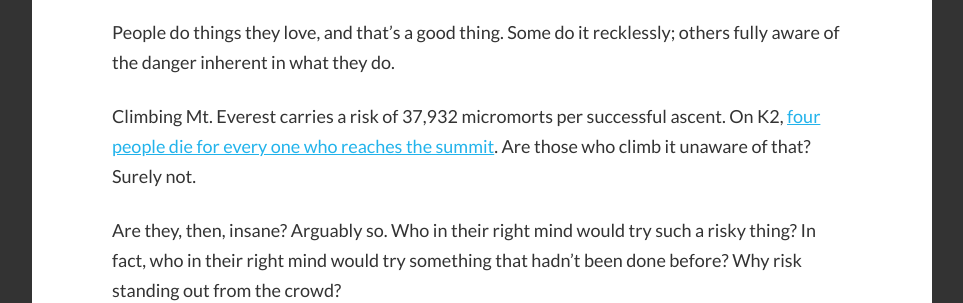
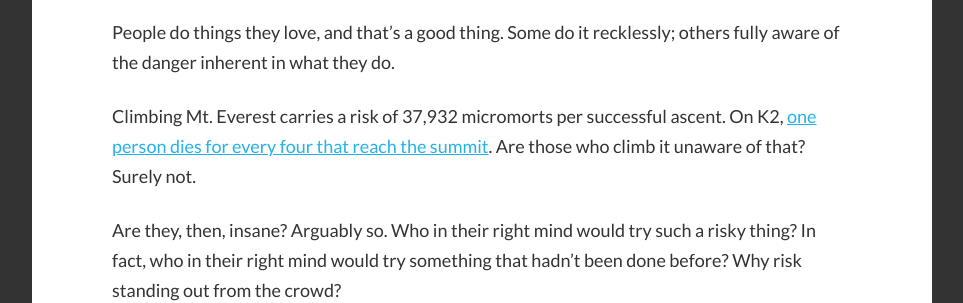
Before and after one commit to krystofl/krystofl.github.io, a Jekyll site: the page built from _posts/2023-02-20-life-death-and-motorcycles.md, in a window 1280 px wide and 900 px high, scrolled down 5996 px. Shown: the part 155-458 px from the top of the window, without its empty margins (8-971 px from the left). Built offline with Jekyll 4.4.1, drawn with Linux system fonts in a browser that asks for light colours; some web fonts are replaced; comment, search, counter and statistics services are not loaded.

Commit message:
Fact fix

```diff
--- a/_posts/2023-02-20-life-death-and-motorcycles.md
+++ b/_posts/2023-02-20-life-death-and-motorcycles.md
@@ -124,7 +124,7 @@ Who in their right mind would ride a motorcycle after that?
 
 People do things they love, and that's a good thing. Some do it recklessly; others fully aware of the danger inherent in what they do.
 
-Climbing Mt. Everest carries a risk of 37,932 micromorts per successful ascent. On K2, [four people die for every one who reaches the summit](https://en.wikipedia.org/wiki/K2). Are those who climb it unaware of that? Surely not.
+Climbing Mt. Everest carries a risk of 37,932 micromorts per successful ascent. On K2, [one person dies for every four that reach the summit](https://en.wikipedia.org/wiki/K2). Are those who climb it unaware of that? Surely not.
 
 Are they, then, insane? Arguably so. Who in their right mind would try such a risky thing? In fact, who in their right mind would try something that hadn't been done before? Why risk standing out from the crowd?
 
```
